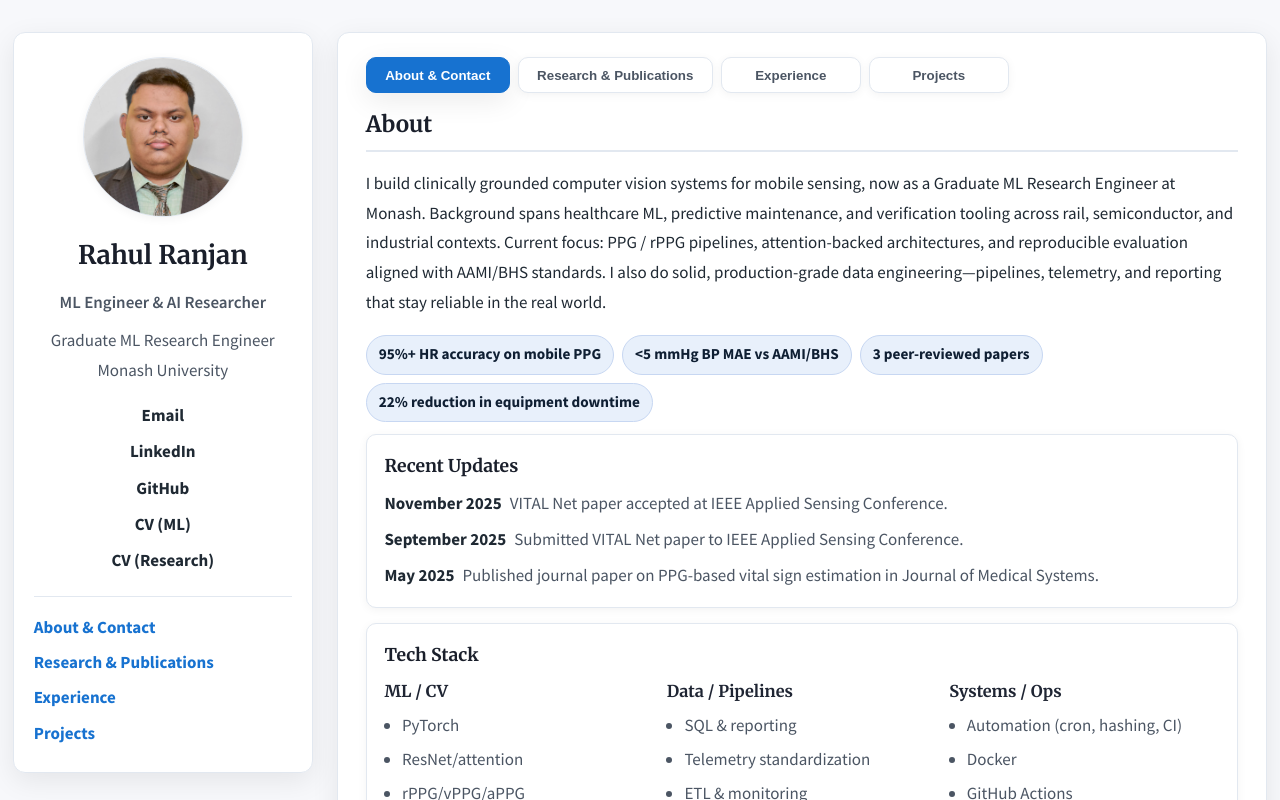
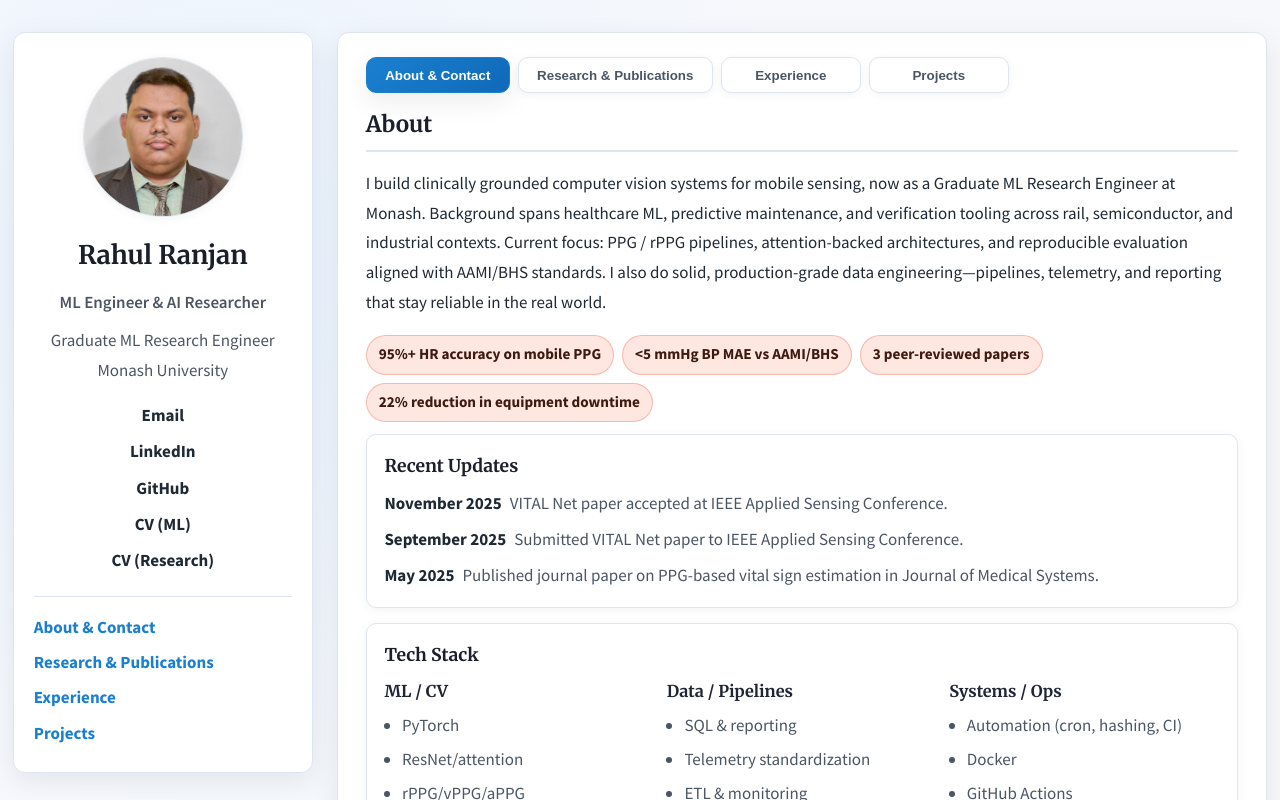
Before and after one commit to rahul201722/rahul201722.github.io, a React (Vite) app: page / in a window 1280 px wide. Shown: the top 800 px of the page. Built offline with nearby package versions, Linux system fonts and the light colour scheme.

Commit message:
chore: add color accents and hover polish

```diff
--- a/src/styles.css
+++ b/src/styles.css
@@ -1,12 +1,15 @@
 @import url('https://fonts.googleapis.com/css2?family=Merriweather:wght@400;700&family=Source+Sans+Pro:wght@400;600;700&display=swap');
 
 :root {
-  --bg: #f7f8fb;
+  --bg: #f6f8fc;
   --panel: #ffffff;
   --text: #1f2933;
   --muted: #4b5563;
-  --accent: #1772d0;
-  --border: #e2e8f0;
+  --accent: #1b7fd0;
+  --accent-soft: #e6f0fb;
+  --accent-warm: #f45c43;
+  --accent-warm-soft: #ffe7e1;
+  --border: #dde5f0;
   --shadow: 0 8px 28px rgba(0, 0, 0, 0.08);
   --shadow-soft: 0 2px 10px rgba(0, 0, 0, 0.05);
 }
@@ -17,7 +20,7 @@
 
 body {
   margin: 0;
-  background: var(--bg);
+  background: radial-gradient(circle at 18% 20%, #eaf3ff 0, #f6f8fc 38%, #f6f8fc 100%);
   color: var(--text);
   font-family: "Source Sans Pro", "Segoe UI", system-ui, -apple-system, sans-serif;
   font-size: 17px;
@@ -154,9 +157,9 @@ img {
 }
 
 .pill {
-  background: #e8f0fb;
-  color: #0f1f33;
-  border: 1px solid #c7d7f2;
+  background: var(--accent-warm-soft);
+  color: #3d1b12;
+  border: 1px solid rgba(244, 92, 67, 0.35);
   border-radius: 999px;
   padding: 0.35rem 0.75rem;
   font-weight: 700;
@@ -203,10 +206,11 @@ img {
 .tab:hover {
   color: var(--text);
   border-color: var(--accent);
+  box-shadow: var(--shadow);
 }
 
 .tab.active {
-  background: var(--accent);
+  background: linear-gradient(135deg, var(--accent), #0f6ab8);
   color: #fff;
   border-color: var(--accent);
   box-shadow: var(--shadow);
@@ -257,6 +261,13 @@ img {
   box-shadow: var(--shadow-soft);
   background: #fff;
   margin-bottom: 0.9rem;
+  transition: transform 0.12s ease, box-shadow 0.12s ease, border-color 0.12s ease;
+}
+
+.card:hover {
+  transform: translateY(-2px);
+  box-shadow: var(--shadow);
+  border-color: rgba(27, 127, 208, 0.35);
 }
 
 .stack {
```
